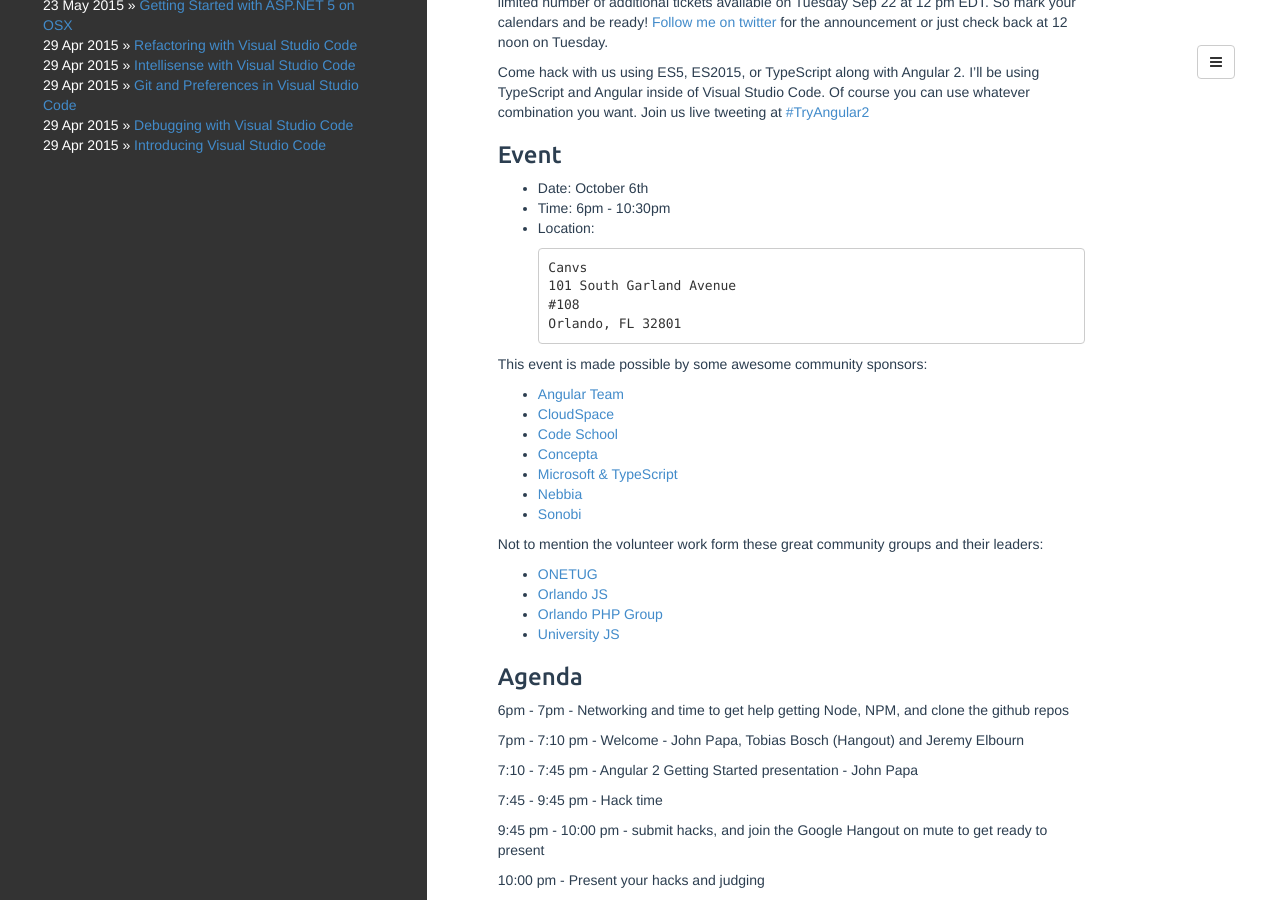
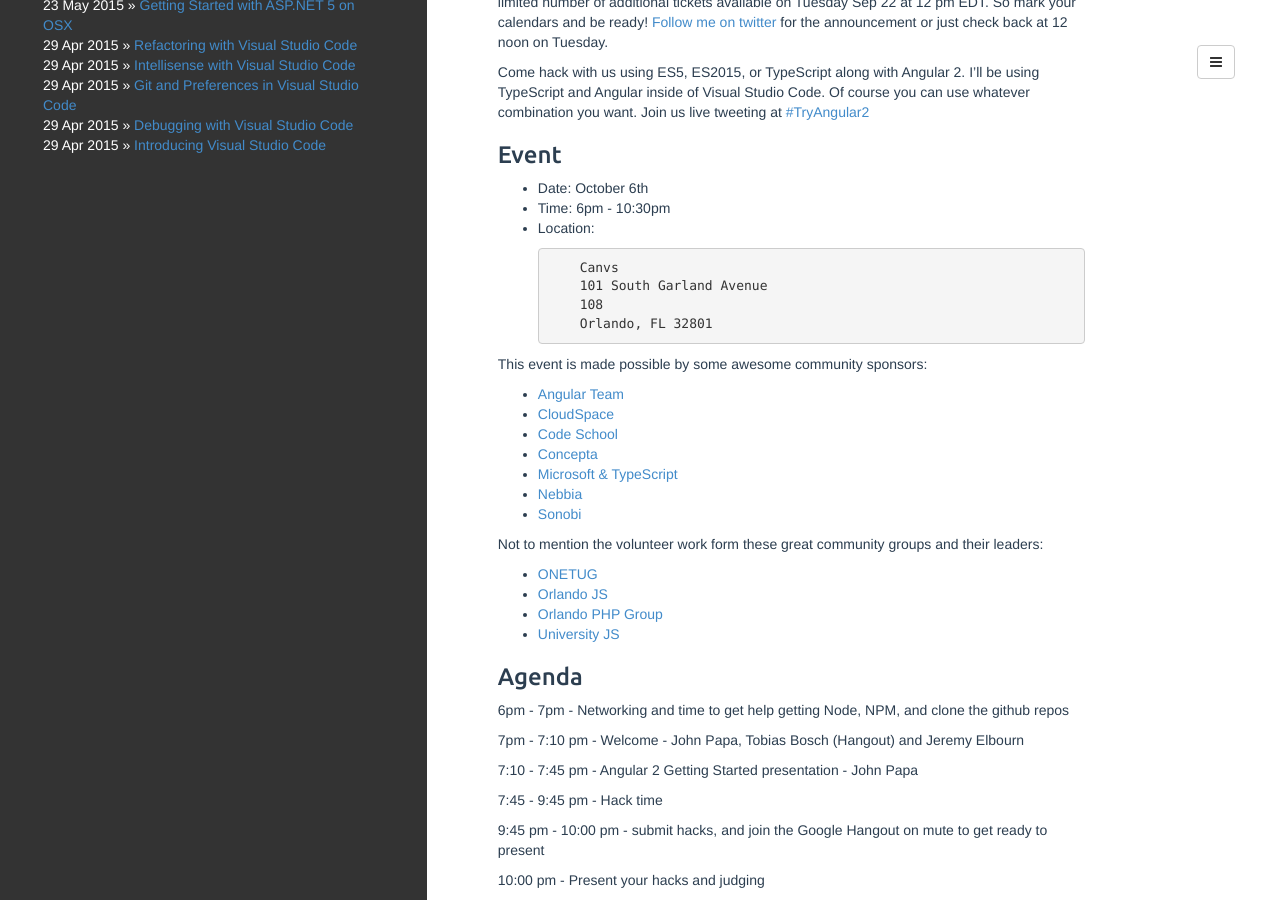
Before and after one commit to sukhdev22/johnpapa.github.io, a Jekyll site: the page built from _posts/2015-09-16-angular-2-hack-night-coming-to-orlando.md, in a window 1280 px wide and 900 px high, scrolled down 594 px. Built offline with Jekyll 4.4.1, drawn with Linux system fonts in a browser that asks for light colours; comment, search, counter and statistics services are not loaded.

Commit message:
location

````diff
--- a/_posts/2015-09-16-angular-2-hack-night-coming-to-orlando.md
+++ b/_posts/2015-09-16-angular-2-hack-night-coming-to-orlando.md
@@ -24,12 +24,12 @@
 - Time: 6pm - 10:30pm
 - Location:
 
-  ```
-  Canvs
-  101 South Garland Avenue
-  #108
-  Orlando, FL 32801
-  ```
+  <pre>
+      Canvs
+      101 South Garland Avenue
+      108
+      Orlando, FL 32801
+  </pre>
 
 This event is made possible by some awesome community sponsors:
 
````
